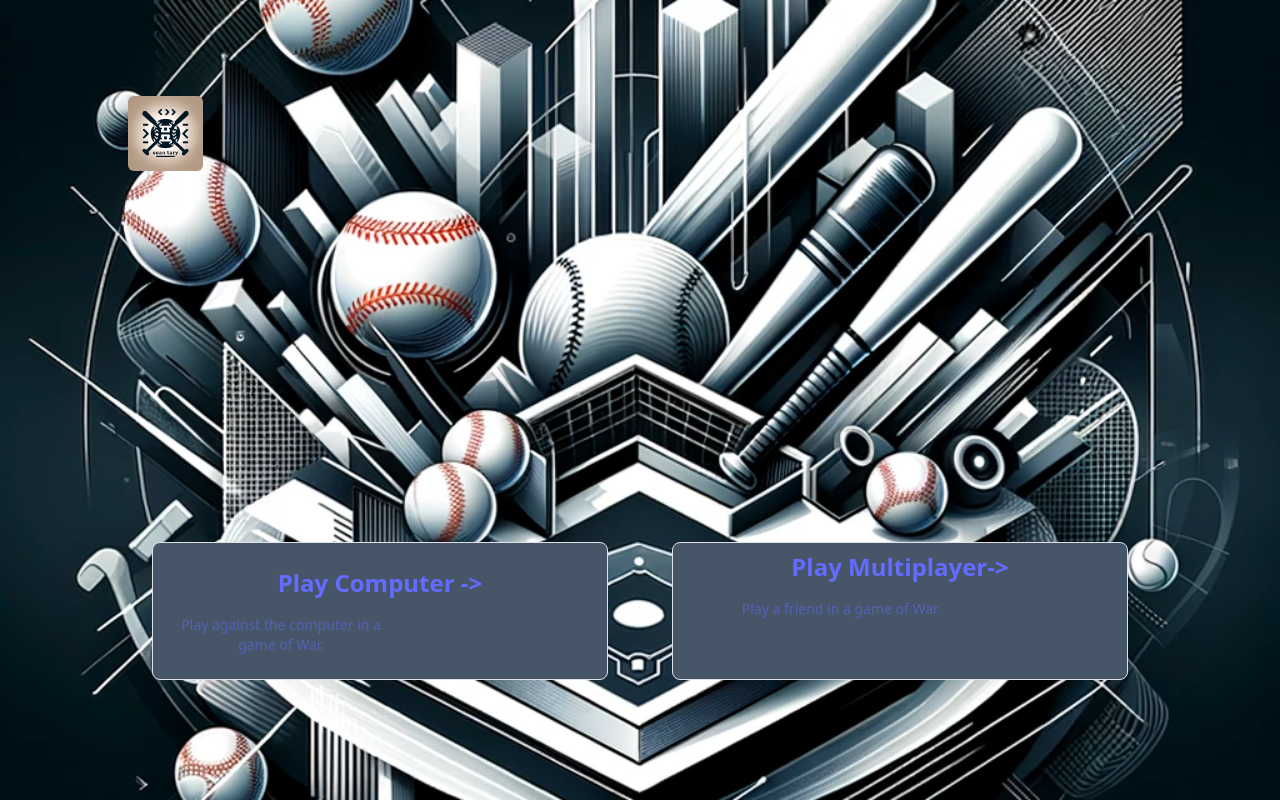
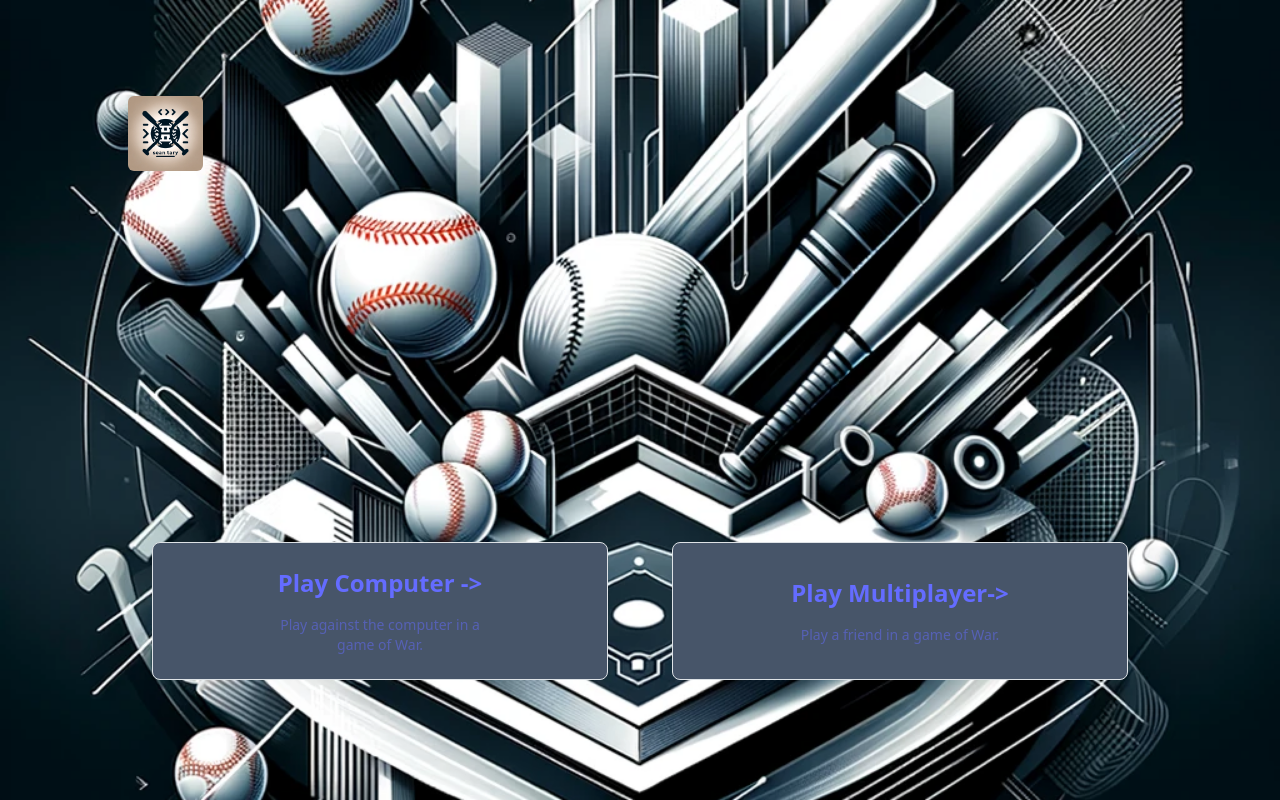
Before and after one commit to seantarzy/war-games-vite, a React (Vite) app: page / in a window 1280 px wide. Built offline with nearby package versions, Linux system fonts and the light colour scheme.

Commit message:
exclude icon

```diff
--- a/src/computer/components/ComputerMode/ComputerMode.tsx
+++ b/src/computer/components/ComputerMode/ComputerMode.tsx
@@ -139,8 +139,8 @@ function ComputerMode() {
           />
           <BattleField />
           <UserArea
-            dealCard={dealCard}
-            userPlayer={userPlayer}
+            onDealCard={dealCard}
+            userPlayer={userPlayer as Card}
             battleInSession={battleInSession}
             flip={flip}
             score={userScore + opponentScore}
--- a/src/computer/components/UserArea/UserArea.tsx
+++ b/src/computer/components/UserArea/UserArea.tsx
@@ -1,9 +1,10 @@
 import { BaseballButton } from "../../../multiplayer/components/ui_components/Button";
+import { Card } from "../../../multiplayer/types";
 import CardDeck from "../CardDeck/CardDeck";
 import PlayerCard from "../PlayerCard/PlayerCard";
 
 function UserArea({
-  dealCard,
+  onDealCard,
   userPlayer,
   flip,
   cardsRevealed,
@@ -11,8 +12,8 @@ function UserArea({
   battleInSession,
   gameOver,
 }: {
-  dealCard: any;
-  userPlayer: any;
+  onDealCard: () => void;
+  userPlayer: Card;
   flip: boolean;
   cardsRevealed: boolean;
   gameStart: boolean;
@@ -27,10 +28,11 @@ function UserArea({
         {!gameOver && (
           <BaseballButton
             disabled={!btnEnabled}
-            onClick={dealCard}
-            className="md:w-40 w-20 md:h-auto h-10 text-sm md:text-inherit"
+            onClick={onDealCard}
+            excludeIcon={true}
+            className="md:w-40 w-20 md:h-auto h-10 text-sm md:text-inherit "
           >
-            <p>Deal Card</p>
+            <div className="">Deal Card</div>
           </BaseballButton>
         )}
       </div>
--- a/src/home/Page.tsx
+++ b/src/home/Page.tsx
@@ -36,7 +36,7 @@ export default function HomePage() {
       <div className="mb-32 grid text-center lg:max-w-5xl lg:w-full lg:mb-0 lg:grid-cols-2 lg:text-left gap-16 text-white p-4 text-md">
         <a
           href="/singleplayer"
-          className="group rounded-lg border border-transparent px-2 py-4 transition-colors hover:border-gray-300 hover:bg-gray-100 hover:dark:border-neutral-700 hover:dark:bg-neutral-800/30  bg-slate-600"
+          className="group rounded-lg border border-transparent px-2 py-4 transition-colors hover:border-gray-300 hover:bg-gray-100 hover:dark:border-neutral-700 hover:dark:bg-neutral-800/30  bg-slate-600 flex flex-col items-center justify-center"
           rel="noopener noreferrer"
         >
           <h2 className={`mb-3 md:text-2xl font-semibold`}>
@@ -45,14 +45,14 @@ export default function HomePage() {
               -&gt;
             </span>
           </h2>
-          <p className={`m-0 max-w-[30ch] text-sm opacity-50`}>
+          <p className={`m-0 max-w-[30ch] text-sm opacity-50 text-center`}>
             Play against the computer in a game of War.
           </p>
         </a>
 
         <a
           href="/multiplayer"
-          className="group rounded-lg border border-transparent px-5 py-2 md:py-4 transition-colors hover:border-gray-300 hover:bg-gray-100 hover:dark:border-neutral-700 hover:dark:bg-neutral-800/30  bg-slate-600"
+          className="group rounded-lg border border-transparent px-5 py-2 md:py-4 transition-colors hover:border-gray-300 hover:bg-gray-100 hover:dark:border-neutral-700 hover:dark:bg-neutral-800/30  bg-slate-600 flex flex-col items-center justify-center"
           rel="noopener noreferrer"
         >
           <h2 className={`mb-3 md:text-2xl font-semibold`}>
@@ -61,7 +61,7 @@ export default function HomePage() {
               -&gt;
             </span>
           </h2>
-          <p className={`m-0 max-w-[30ch] text-sm opacity-50`}>
+          <p className={`m-0 max-w-[30ch] text-sm opacity-50 text-center`}>
             Play a friend in a game of War.
           </p>
         </a>
--- a/src/multiplayer/components/ui_components/Button.tsx
+++ b/src/multiplayer/components/ui_components/Button.tsx
@@ -2,11 +2,13 @@ export function BaseballButton({
   disabled,
   children,
   className = "",
+  excludeIcon = false,
   ...rest
 }: React.ButtonHTMLAttributes<HTMLButtonElement> & {
   disabled: boolean;
   children: React.ReactNode;
   className?: string;
+  excludeIcon?: boolean;
 }) {
   return (
     <button
@@ -16,7 +18,7 @@ export function BaseballButton({
       } transition duration-150 ease-in-out ${className}`}
       {...rest}
     >
-      <BaseballIcon className="mr-4" />
+      {!excludeIcon && <BaseballIcon className="mr-4" />}
       {children}
     </button>
   );
```
